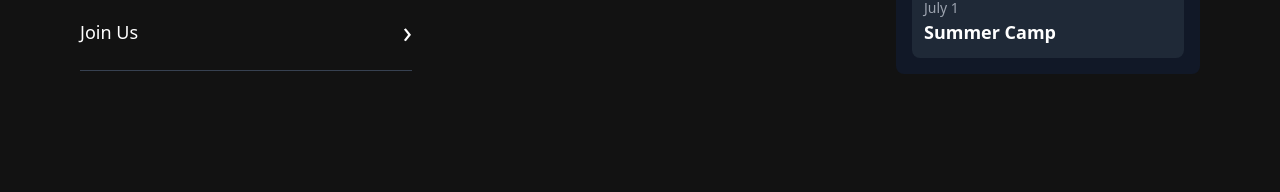
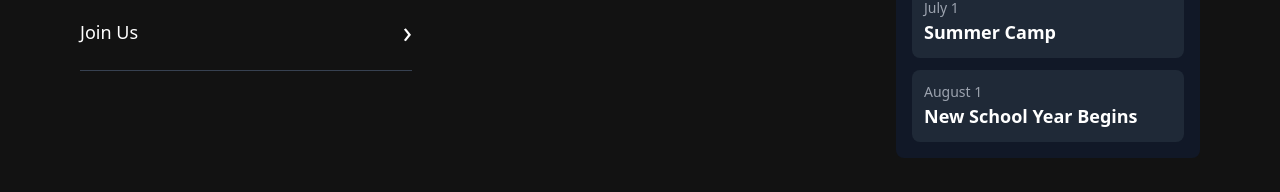
Before and after one commit to mbaterdene/MAIS_web, a React (Create React App) app in the folder mais-web/: page /3341 in a window 1280 px wide. Both pictures are taken after a click on the button 1242 px from the left and 37 px from the top of the page. Shown: the part 454-646 px from the top of the page. Built offline with nearby package versions, Linux system fonts and the light colour scheme.

Commit message:
coming soon

```diff
--- a/mais-web/src/components/Navbar/Menu/Upcoming.tsx
+++ b/mais-web/src/components/Navbar/Menu/Upcoming.tsx
@@ -4,6 +4,7 @@ const events = [
   { date: "April 5", title: "Debate Championship" },
   { date: "June 10", title: "Senior Graduation" },
   { date: "July 1", title: "Summer Camp" },
+  { date: "August 1", title: "New School Year Begins" },
 ];
 
 const UpcomingEvents = () => {
```
